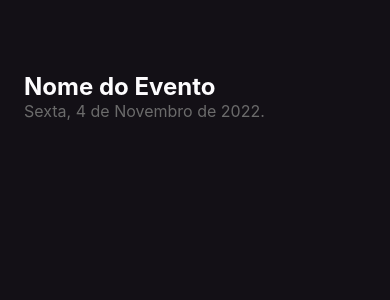
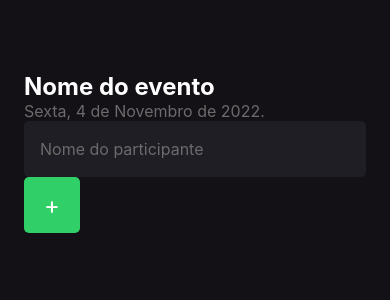
Before and after one commit to phmachado/ignite-imhere, a React Native app: screen / in a window 390 px wide. Shown: the top 300 px of the page. Built offline with nearby package versions, Linux system fonts and the light colour scheme.

Commit message:
Project 01 | Input and add button

```diff
--- a/src/screens/Home/index.tsx
+++ b/src/screens/Home/index.tsx
@@ -1,11 +1,23 @@
-import { View, Text } from "react-native";
+import { View, Text, TextInput, TouchableOpacity } from "react-native";
 import { styles } from "./styles";
 
 export default function Home() {
+  function handleParticipantAdd() {
+    console.log("Clique");
+  }
+
   return (
     <View style={styles.container}>
-      <Text style={styles.eventName}>Nome do Evento</Text>
+      <Text style={styles.eventName}>Nome do evento</Text>
       <Text style={styles.eventDate}>Sexta, 4 de Novembro de 2022.</Text>
+      <TextInput
+        style={styles.input}
+        placeholder="Nome do participante"
+        placeholderTextColor="#6B6B6B"
+      />
+      <TouchableOpacity style={styles.button} onPress={handleParticipantAdd}>
+        <Text style={styles.buttonText}>+</Text>
+      </TouchableOpacity>
     </View>
   );
 }
--- a/src/screens/Home/styles.ts
+++ b/src/screens/Home/styles.ts
@@ -7,10 +7,30 @@
     padding: 24,
   },
   eventName: {
-      color: "#FDFCFE",
+    color: "#FFF",
     fontSize: 24,
     fontWeight: "bold",
     marginTop: 48,
   },
   eventDate: { color: "#6B6B6B", fontSize: 16 },
+  input: {
+    height: 56,
+    backgroundColor: "#1F1E25",
+    borderRadius: 5,
+    color: "#FFF",
+    padding: 16,
+    fontSize: 16,
+  },
+  buttonText: {
+    color: "#FFF",
+    fontSize: 24,
+  },
+  button: {
+    width: 56,
+    height: 56,
+    borderRadius: 5,
+    backgroundColor: "#31CF67",
+    alignItems: "center",
+    justifyContent: "center",
+  },
 });
```
Lines whose indentation alone changed are shown as unchanged.
